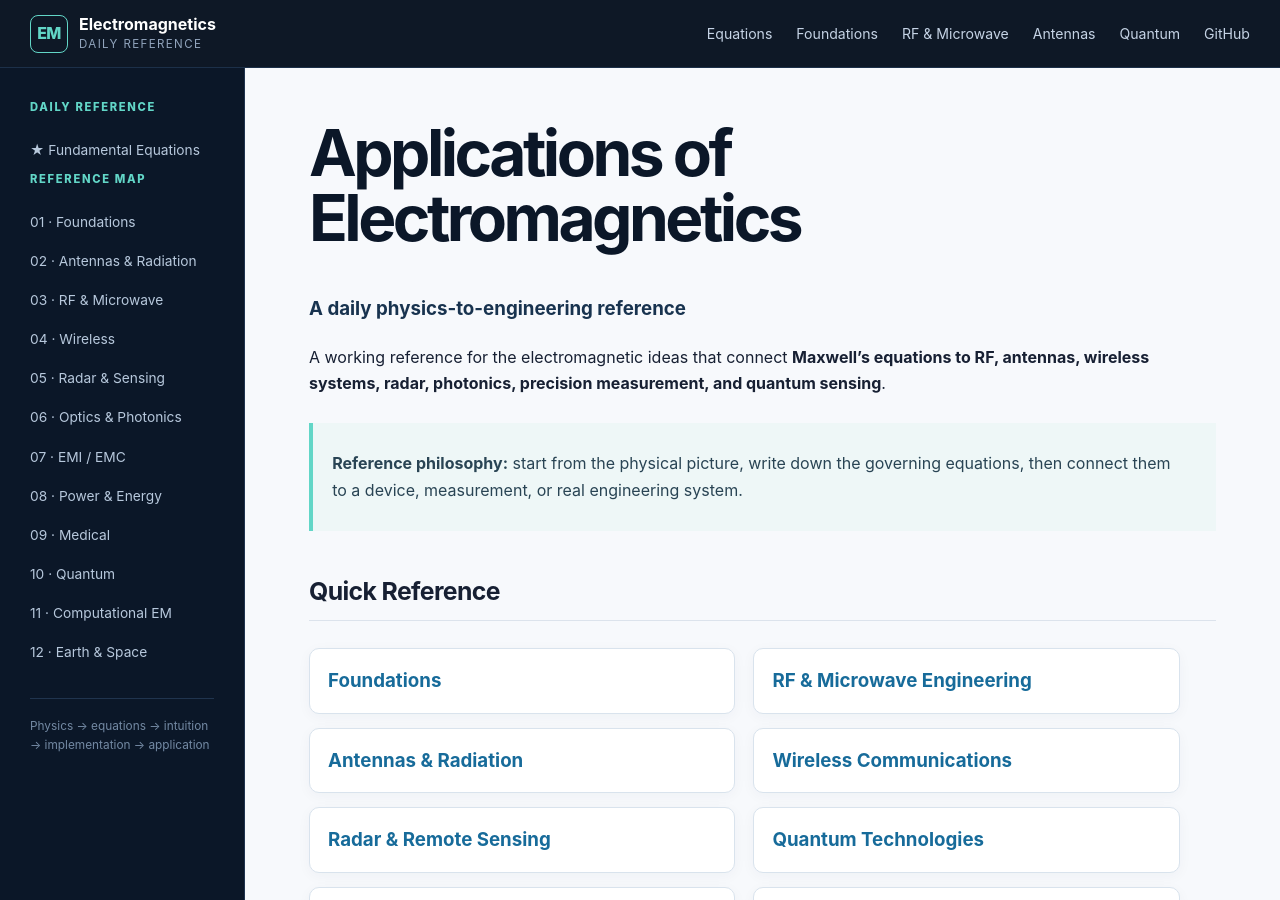
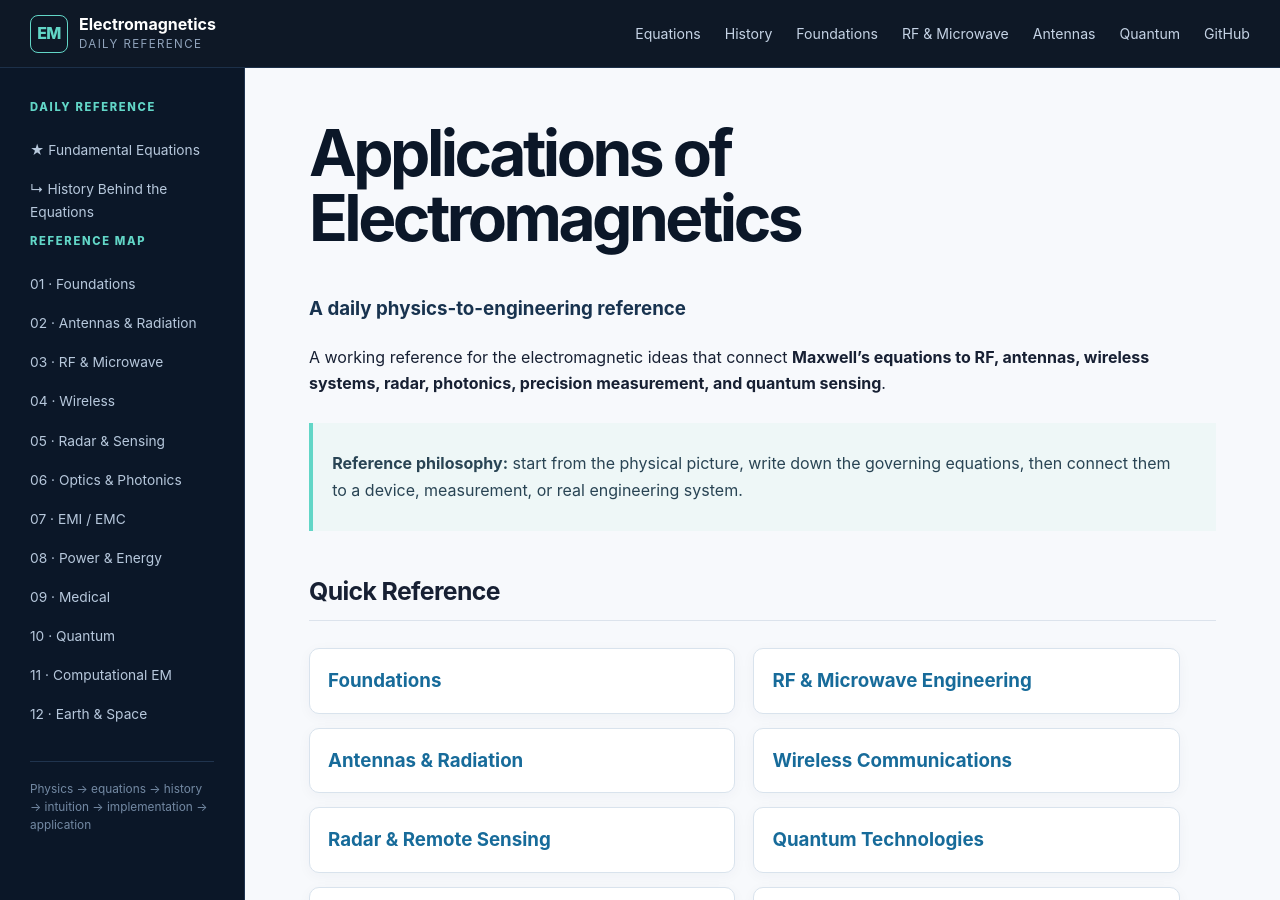
Before and after one commit to RajavardhanT/Electromagnetics_Applications, a Jekyll site: the page built from index.md, in a window 1280 px wide and 900 px high. Built offline with Jekyll 4.4.1, drawn with Linux system fonts in a browser that asks for light colours.

Commit message:
Add equation history to daily reference navigation

```diff
--- a/_layouts/default.html
+++ b/_layouts/default.html
@@ -17,6 +17,7 @@
     <a class="brand" href="{{ '/' | relative_url }}"><span class="brand-mark">EM</span><span><strong>Electromagnetics</strong><small>Daily Reference</small></span></a>
     <nav class="topnav" aria-label="Primary">
       <a href="{{ '/reference/fundamental-equations.html' | relative_url }}">Equations</a>
+      <a href="{{ '/reference/equation-history.html' | relative_url }}">History</a>
       <a href="{{ '/foundations/' | relative_url }}">Foundations</a>
       <a href="{{ '/rf-microwave/' | relative_url }}">RF & Microwave</a>
       <a href="{{ '/antennas/' | relative_url }}">Antennas</a>
@@ -29,6 +30,7 @@
     <aside class="sidebar">
       <div class="sidebar-title">DAILY REFERENCE</div>
       <a href="{{ '/reference/fundamental-equations.html' | relative_url }}">★ Fundamental Equations</a>
+      <a href="{{ '/reference/equation-history.html' | relative_url }}">↳ History Behind the Equations</a>
       <div class="sidebar-title">REFERENCE MAP</div>
       <a href="{{ '/foundations/' | relative_url }}">01 · Foundations</a>
       <a href="{{ '/antennas/' | relative_url }}">02 · Antennas & Radiation</a>
@@ -42,7 +44,7 @@
       <a href="{{ '/quantum/' | relative_url }}">10 · Quantum</a>
       <a href="{{ '/computational-em/' | relative_url }}">11 · Computational EM</a>
       <a href="{{ '/earth-space/chandler-wobble-vlbi.html' | relative_url }}">12 · Earth & Space</a>
-      <div class="sidebar-note">Physics → equations → intuition → implementation → application</div>
+      <div class="sidebar-note">Physics → equations → history → intuition → implementation → application</div>
     </aside>
 
     <main class="content">
```
